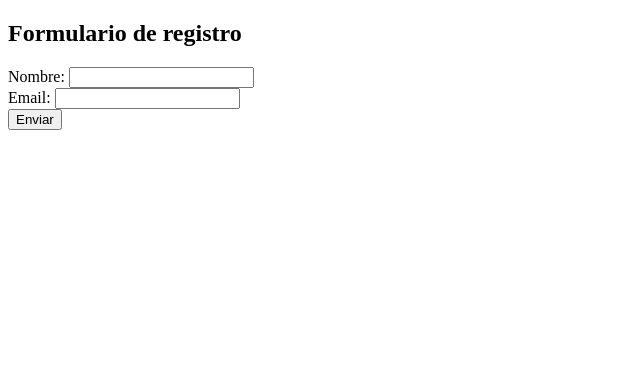
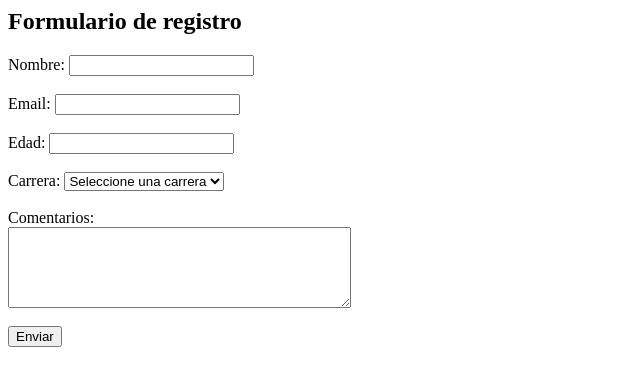
Before and after one commit to OscarRoth/flask-registro-usuarios, a Flask app: page / in a window 1280 px wide. Shown: the top 386 px of the page, without its empty margins (0-640 px from the left). Run offline with Flask 3, Linux system fonts and the light colour scheme.

Commit message:
Actividad 2 campos edad carrera comentarios y validaciones

```diff
--- a/app.py
+++ b/app.py
@@ -10,6 +10,24 @@ def formulario():
     if request.method == 'POST':
         nombre = request.form['nombre']
         email = request.form['email']
+        edad = request.form['edad']
+        carrera = request.form['carrera']
+        comentarios = request.form['comentarios']
+
+        return render_template(
+            'resultado.html',
+            nombre=nombre,
+            email=email,
+            edad=edad,
+            carrera=carrera,
+            comentarios=comentarios
+        )
+
+        if edad == '':
+            errores.append('La edad es obligatoria.')
+
+        if carrera == '':
+            errores.append('Debe seleccionar una carrera.')
 
         if nombre.strip() == '':
             errores.append('El nombre no puede estar vacío.')
--- a/templates/formulario.html
+++ b/templates/formulario.html
@@ -1,15 +1,41 @@
-{% extends 'base.html' %}
-
-{% block title %}
-Formulario
-{% endblock %}
-
 {% block content %}
 <h2>Formulario de registro</h2>
 
+{% if errores %}
+<ul>
+    {% for error in errores %}
+    <li>{{ error }}</li>
+    {% endfor %}
+</ul>
+{% endif %}
+
 <form method="POST">
-    Nombre: <input type="text" name="nombre"><br>
-    Email: <input type="email" name="email"><br>
+    Nombre:
+    <input type="text" name="nombre" value="{{ nombre or '' }}">
+    <br><br>
+
+    Email:
+    <input type="email" name="email" value="{{ email or '' }}">
+    <br><br>
+
+    Edad:
+    <input type="number" name="edad" value="{{ edad or '' }}">
+    <br><br>
+
+    Carrera:
+    <select name="carrera">
+        <option value="">Seleccione una carrera</option>
+        <option value="Ingeniería">Ingeniería</option>
+        <option value="Medicina">Medicina</option>
+        <option value="Derecho">Derecho</option>
+        <option value="Arquitectura">Arquitectura</option>
+    </select>
+    <br><br>
+
+    Comentarios:<br>
+    <textarea name="comentarios" rows="5" cols="40">{{ comentarios or '' }}</textarea>
+    <br><br>
+
     <input type="submit" value="Enviar">
 </form>
 {% endblock %}
```
Also changed, not shown: templates/resultado.html (+14 -4 lines).
